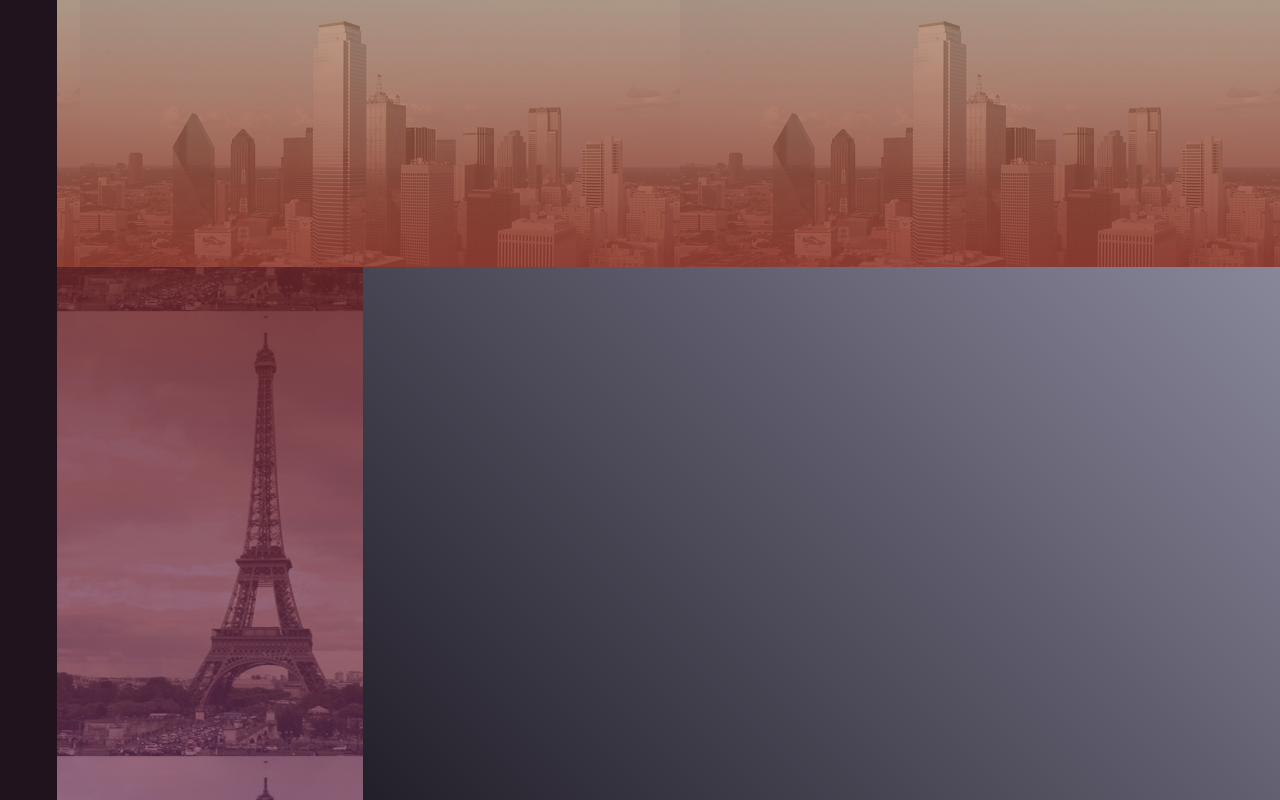
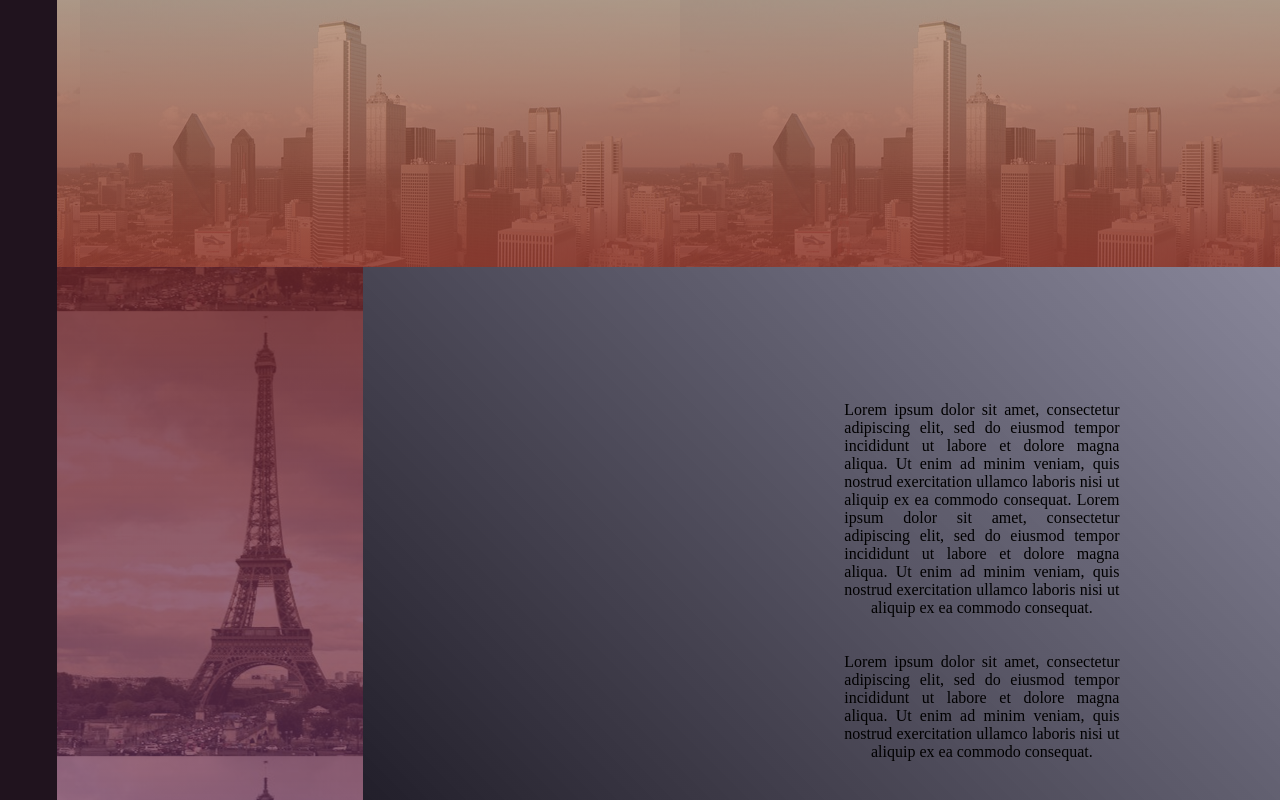
Before and after one commit to kichel98/weather-app, a plain HTML site: page index.html in a window 1280 px wide. Drawn offline with Linux system fonts and the light colour scheme.

Commit message:
Add files via upload

```diff
--- a/index.html
+++ b/index.html
@@ -16,8 +16,14 @@
         <article class="left_container"></article>
         <article class="right_container">
             <div class="right_header"></div>
-            <div class="graph"></div>
-            <p></p>
+            <div class="right_main">
+              <div class="graph"></div>
+              <div class="paragraph">
+              <p class="paragraph1">Lorem ipsum dolor sit amet, consectetur adipiscing elit, sed do eiusmod tempor incididunt ut labore et dolore magna aliqua. Ut enim ad minim veniam, quis nostrud exercitation ullamco laboris nisi ut aliquip ex ea commodo consequat. Lorem ipsum dolor sit amet, consectetur adipiscing elit, sed do eiusmod tempor incididunt ut labore et dolore magna aliqua. Ut enim ad minim veniam, quis nostrud exercitation ullamco laboris nisi ut aliquip ex ea commodo consequat.</p>
+              </br></br>
+              <p class="paragraph2">Lorem ipsum dolor sit amet, consectetur adipiscing elit, sed do eiusmod tempor incididunt ut labore et dolore magna aliqua. Ut enim ad minim veniam, quis nostrud exercitation ullamco laboris nisi ut aliquip ex ea commodo consequat.</p>
+              </div>
+            </div>
             <div class="arrow">
                 <img/>
                 <label></label>
--- a/styles.css
+++ b/styles.css
@@ -42,3 +42,29 @@ main {
     filter: grayscale(50%);
     grid-area: 2 / 2 / 3 / 3;
 }
+
+.right_header {
+    height: 20%;
+    margin-top: 2%;
+    margin-right: 2%;
+    margin-left: 2%;
+}
+
+.right_main {
+  display: flex;
+  justify-content: space-around;
+  height: 60%;
+  margin-top: 1%;
+}
+
+.arrow {
+    position: absolute;
+    bottom: 2%;
+    right:2%;
+}
+
+.paragraph {
+    max-width: 30%;
+    text-align: justify;
+    text-align-last: center;
+}
```
